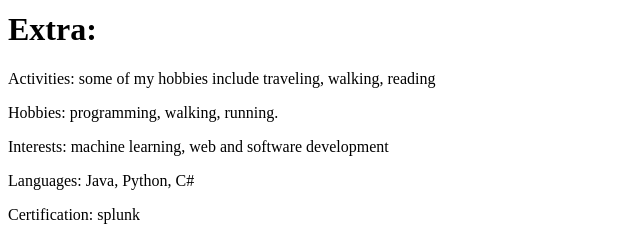
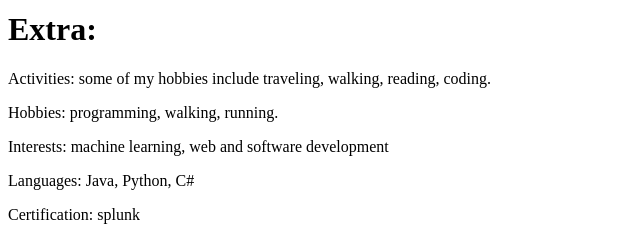
Before and after one commit to michaelzzz96/Portfolio_Webiste, a plain HTML site: page index.html in a window 1280 px wide. Shown: the part 268-505 px from the top of the page, 0-640 px from the left. Drawn offline with Linux system fonts and the light colour scheme.

Commit message:
Update index.html

```diff
--- a/index.html
+++ b/index.html
@@ -29,7 +29,7 @@ div
     </ul>
     <h1>Extra: </h1>
     <p>
-      Activities: some of my hobbies include traveling, walking, reading
+      Activities: some of my hobbies include traveling, walking, reading, coding.
     </p>
 
     <p>
```
